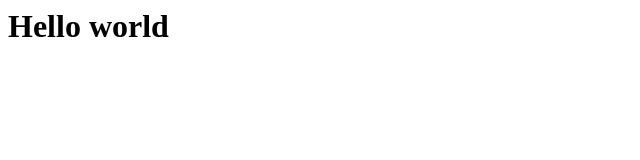
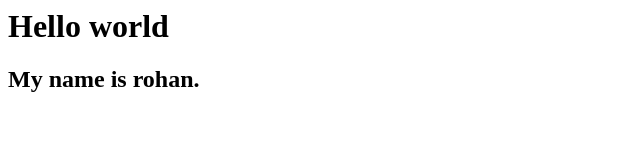
Before and after one commit to thecodeofrohan/Gitdemo, a plain HTML site: page index.html in a window 1280 px wide. Shown: the whole page, without its empty margins (0-640 px from the left). Drawn offline with Linux system fonts and the light colour scheme.

Commit message:
add new line

```diff
--- a/index.html
+++ b/index.html
@@ -1 +1,2 @@
 <h1>Hello world</h1>
+<h2>My name is rohan.</h2>
```
